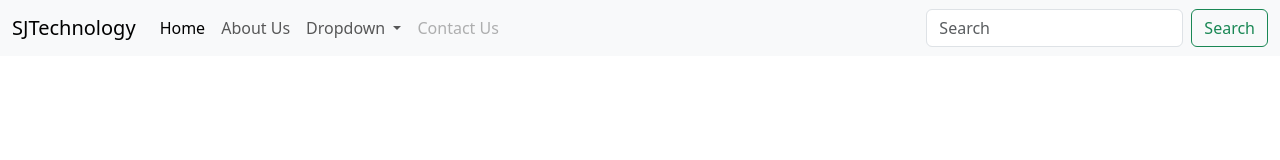
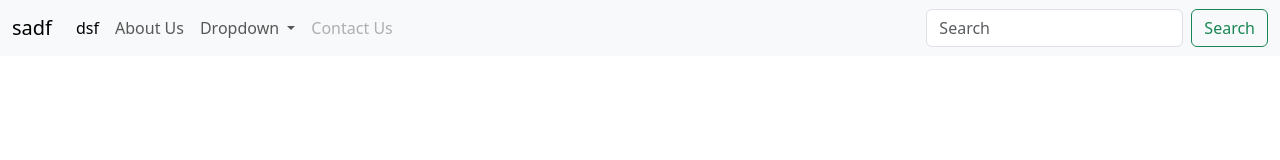
Before and after one commit to shravan-cybersolution/MyWebisteRepo, a plain HTML site: page index.html in a window 1280 px wide. Drawn offline with nearby package versions, Linux system fonts and the light colour scheme.

Commit message:
updted fiel in master branch

```diff
--- a/index.html
+++ b/index.html
@@ -10,14 +10,14 @@
   <body>
     <nav class="navbar navbar-expand-lg bg-body-tertiary">
       <div class="container-fluid">
-        <a class="navbar-brand" href="#">SJTechnology</a>
+        <a class="navbar-brand" href="#">sadf</a>
         <button class="navbar-toggler" type="button" data-bs-toggle="collapse" data-bs-target="#navbarSupportedContent" aria-controls="navbarSupportedContent" aria-expanded="false" aria-label="Toggle navigation">
           <span class="navbar-toggler-icon"></span>
         </button>
         <div class="collapse navbar-collapse" id="navbarSupportedContent">
           <ul class="navbar-nav me-auto mb-2 mb-lg-0">
             <li class="nav-item">
-              <a class="nav-link active" aria-current="page" href="#">Home</a>
+              <a class="nav-link active" aria-current="page" href="#">dsf</a>
             </li>
             <li class="nav-item">
               <a class="nav-link" href="#">About Us</a>
```
